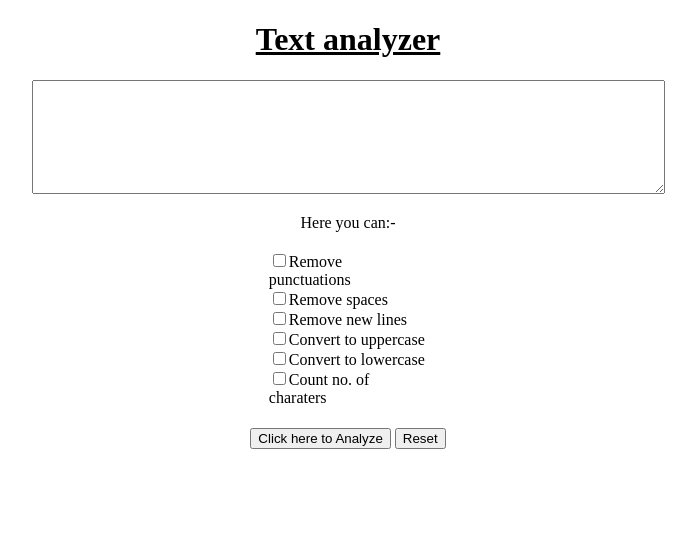
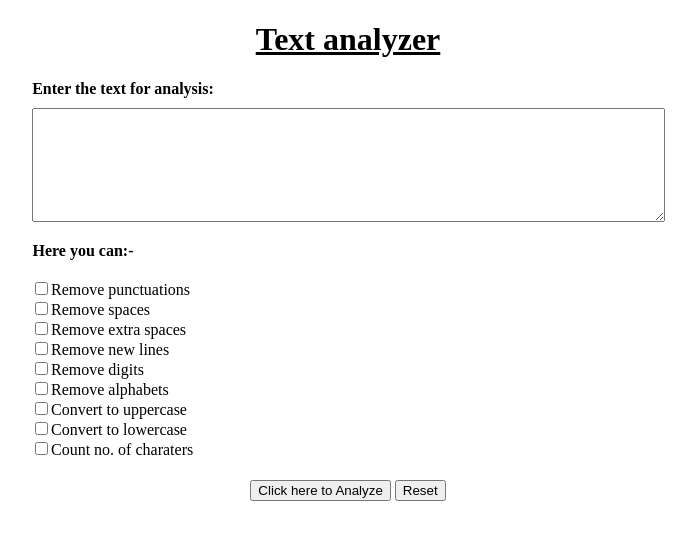
Before and after one commit to mask100s/textanalyzer_django_mini_project, a Django app: page /analyzingtext/ in a window 1280 px wide. Shown: the top 540 px of the page, without its empty margins (292-988 px from the left). Run offline with Django 4.2, Linux system fonts and the light colour scheme.

Commit message:
second commit

```diff
--- a/templates/analyzingtext.html
+++ b/templates/analyzingtext.html
@@ -9,21 +9,34 @@
   <center>
     <h1><b><u>Text analyzer</u></b></h1>
 
-    <form action="/analyzedtext" method="get">
+    <form action="/analyzedtext" method="get" target="_blank">
 
-      <textarea name="textarea" id="" cols="30" rows="10" style="width: 627px; height: 108px;"></textarea>
+      <div style="margin-left:-450px; margin-bottom: 10px;">
+        <label for="ta">
+          <b>Enter the text for analysis:</b>
+        </label>
+
+      </div>
+
+      <textarea name="textarea" id="ta" cols="30" rows="10" style="width: 627px; height: 108px;"></textarea>
       <br>
 
-      <p>Here you can:-</p>
+      <p style="margin-left:-530px;"><b>Here you can:-</b></p>
 
-      <table width="13%">
+      <table width="200px" style="margin-left:-440px;">
         <tr><td>
           <div align="left">
             <input type="checkbox" name="removepunc" id="">Remove punctuations
             <br>
             <input type="checkbox" name="removespace" id="">Remove spaces
             <br>
+            <input type="checkbox" name="removeextraspace" id="">Remove extra spaces
+            <br>
             <input type="checkbox" name="removeline" id="">Remove new lines
+            <br>
+            <input type="checkbox" name="removedigit" id="">Remove digits
+            <br>
+            <input type="checkbox" name="removealpha" id="">Remove alphabets
             <br>
             <input type="checkbox" name="upper" id="">Convert to uppercase
             <br>
--- a/textanalyzer/views.py
+++ b/textanalyzer/views.py
@@ -26,12 +26,12 @@ from django.http import HttpResponse
 
 # def analyzedtext(request):
 #   text=request.GET.get('textarea','default')
-#   removepunc=request.GET.get('removepunc')
-#   removespace=request.GET.get('removespace')
-#   removeline=request.GET.get('removeline')
-#   uppercase=request.GET.get('upper')
-#   lowercase=request.GET.get('lower')
-#   countchar=request.GET.get('countchar')
+#   removepunc=request.GET.get('removepunc','off')
+#   removespace=request.GET.get('removespace','off')
+#   removeline=request.GET.get('removeline','off')
+#   uppercase=request.GET.get('upper','off')
+#   lowercase=request.GET.get('lower','off')
+#   countchar=request.GET.get('countchar','off')
 
 #   newtext=''
 #   purpose = ''
@@ -115,15 +115,17 @@ def analyzingtext(request):
 
 
 def analyzedtext(request):
-  text=request.GET.get('textarea')
-  print(text)
+  text=request.GET.get('textarea','default')
 
-  removepunc=request.GET.get('removepunc')
-  removespace=request.GET.get('removespace')
-  removeline=request.GET.get('removeline')
-  uppercase=request.GET.get('upper')
-  lowercase=request.GET.get('lower')
-  countchar=request.GET.get('countchar')
+  removepunc=request.GET.get('removepunc','off')
+  removespace=request.GET.get('removespace','off')
+  removeextraspace=request.GET.get('removeextraspace','off')
+  removeline=request.GET.get('removeline','off')
+  removedigit=request.GET.get('removedigit','off')
+  removealpha=request.GET.get('removealpha','off')
+  uppercase=request.GET.get('upper','off')
+  lowercase=request.GET.get('lower','off')
+  countchar=request.GET.get('countchar','off')
 
   newtext=''
   purpose = []
@@ -131,24 +133,47 @@ def analyzedtext(request):
   if removepunc=='on':
     purpose.append('Remove punctuations')
     text=removepunctuation(text,newtext)
+
   if removespace=='on':
     purpose.append('Remove spaces')
     text=removespaces(text,newtext)
+
+  if removeextraspace=='on':
+    purpose.append('Remove extra spaces')
+    text=removeextraspaces(text)
+
   if removeline=='on':
     purpose.append('Remove new lines')
     text=removenewlines(text,newtext)
+
+  if removedigit=='on':
+    purpose.append('Remove digits')
+    text=removedigits(text,newtext)
+
+  if removealpha=='on':
+    purpose.append('Remove alphabets')
+    text=removealphabets(text,newtext)
+
   if uppercase=='on':
     purpose.append('Convert to uppercase')
     text=text.upper()
+
   if lowercase=='on':
     purpose.append('Convert to lowercase')
     text=text.lower()
+
   if countchar=='on':
     purpose.append('Count no. of characters')
     text=countchars(text)
-  if removepunc == removespace == removeline == uppercase == lowercase == countchar == 'off':
-    purpose=['None']
+
+  if removepunc == removespace == removeextraspace == removeline == removedigit == removealpha == uppercase == lowercase == countchar == 'off':
+    purpose=['No utility selected']
+    if text == '':
+      text='No text entered for analysis'
     text=text
+
+  if text == '':
+    text='No text entered for analysis'
 
 
   d={ "inputpurpose":purpose, "inputtext":text}
@@ -157,7 +182,7 @@ def analyzedtext(request):
 
 def removepunctuation(text,newtext):
   for ch in text:
-    if ch not in '.,;:!-?()""':
+    if ch not in '.,;:!-?(})[]{@#$%^*+=|\/~`""':
         newtext += ch
   return newtext
 
@@ -167,15 +192,31 @@ def removespaces(text,newtext):
         newtext += ch
   return newtext
 
+def removeextraspaces(text):
+  return ' '.join(text.split())
+
 def removenewlines(text,newtext):
   for ch in text:
-    if ch != '\n':
+    if ch != '\n' and ch !='\r':
+        newtext += ch
+  return newtext
+
+def removedigits(text,newtext):
+  for ch in text:
+    if ch not in '01234567890':
+        newtext += ch
+  return newtext
+
+def removealphabets(text,newtext):
+  li = [chr(val) for val in range(65,91)]+[chr(val) for val in range(97,123)]
+  for ch in text:
+    if ch not in li:
         newtext += ch
   return newtext
 
 def countchars(text):
   count=0
   for ch in text:
-    if ch != '\n':
+    if ch != '\n' and ch !='\r':
         count += 1
   return count
```
Also changed, not shown: templates/analyzedtext.html (+13 -4 lines).
